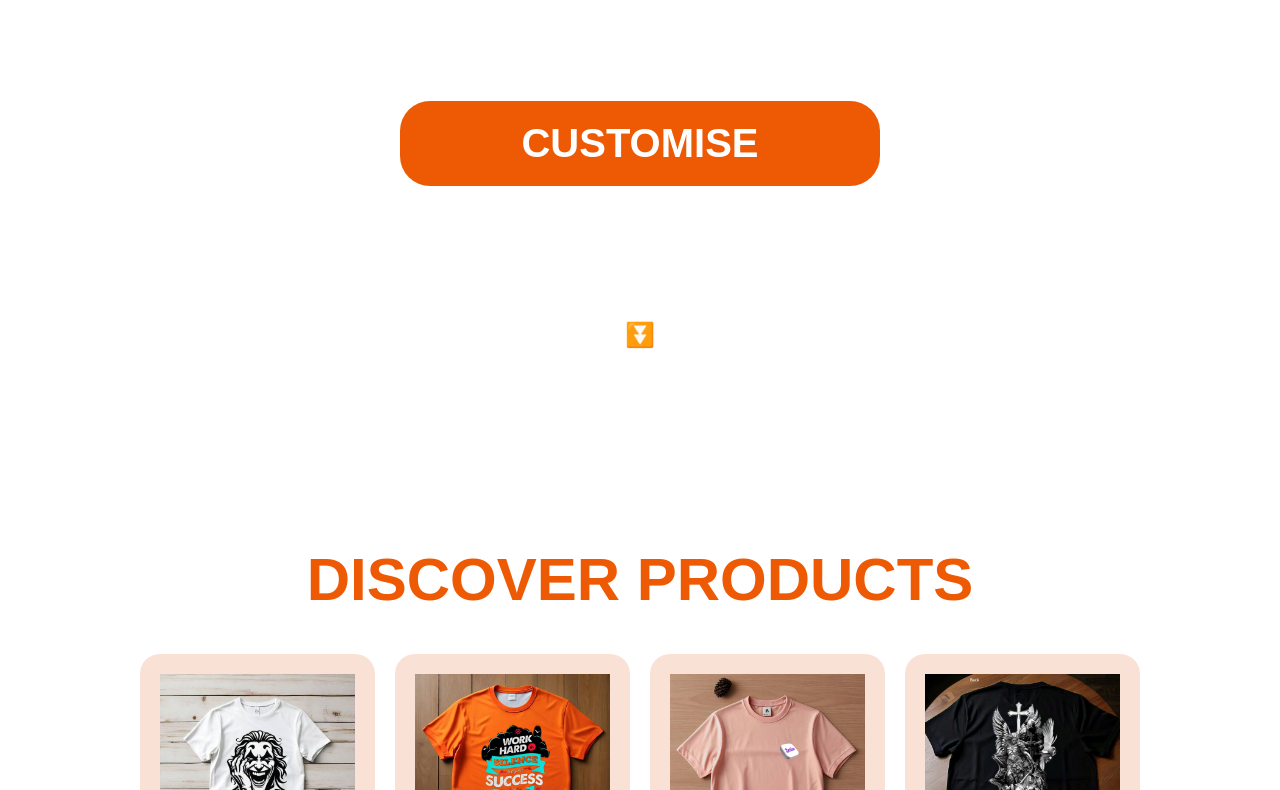
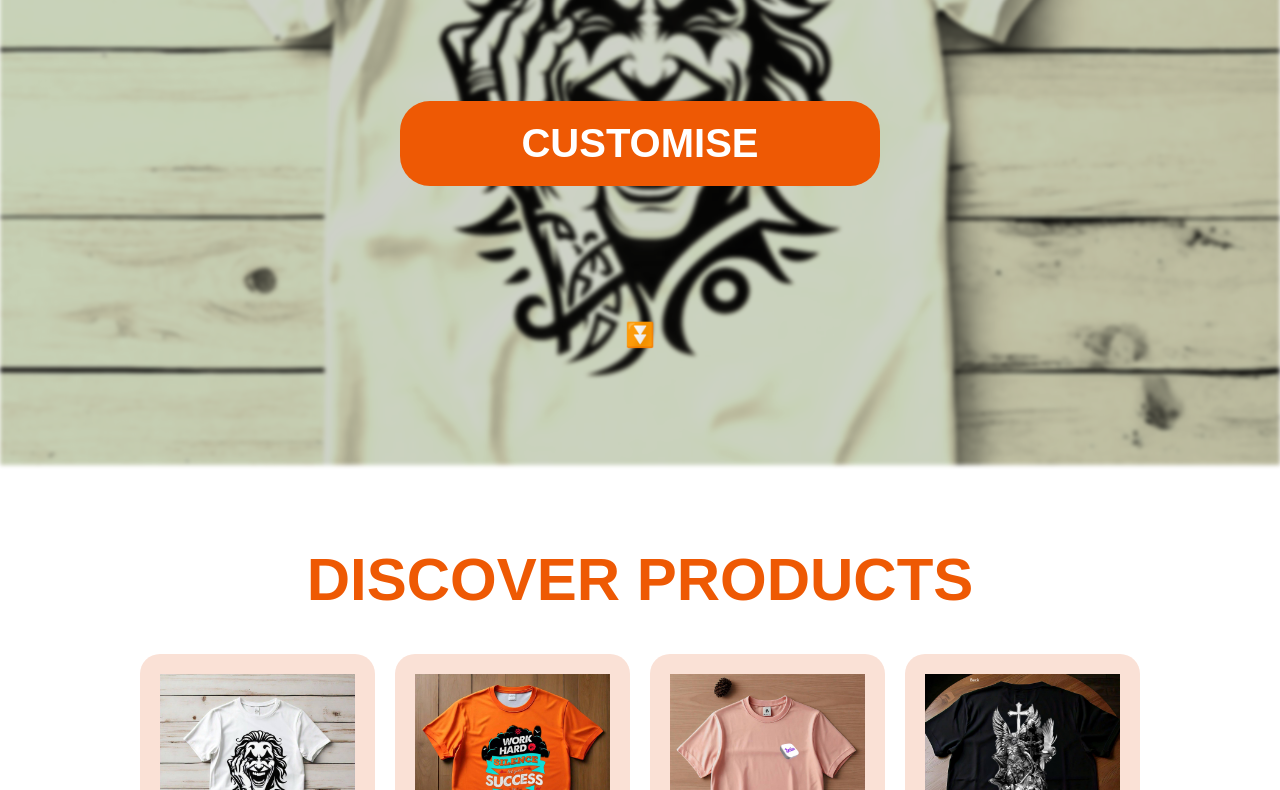
Before and after one commit to elijahnti/billelitewear, a plain HTML site: page index.html in a window 1280 px wide. Shown: the part 399-1189 px from the top of the page. Drawn offline with Linux system fonts and the light colour scheme; the site is published under a folder, as on GitHub Pages, so addresses that start at the root find nothing; a web font is replaced by a local one.

Commit message:
Update style.css

```diff
--- a/style.css
+++ b/style.css
@@ -288,7 +288,7 @@ body.showCart .container {
 }
 
 .head-image {
-    background-image: url(/images/products/1.jpg);
+    background-image: url(images/products/1.jpg);
     background-position: center;
     background-repeat: no-repeat;
     background-size: cover;
```
